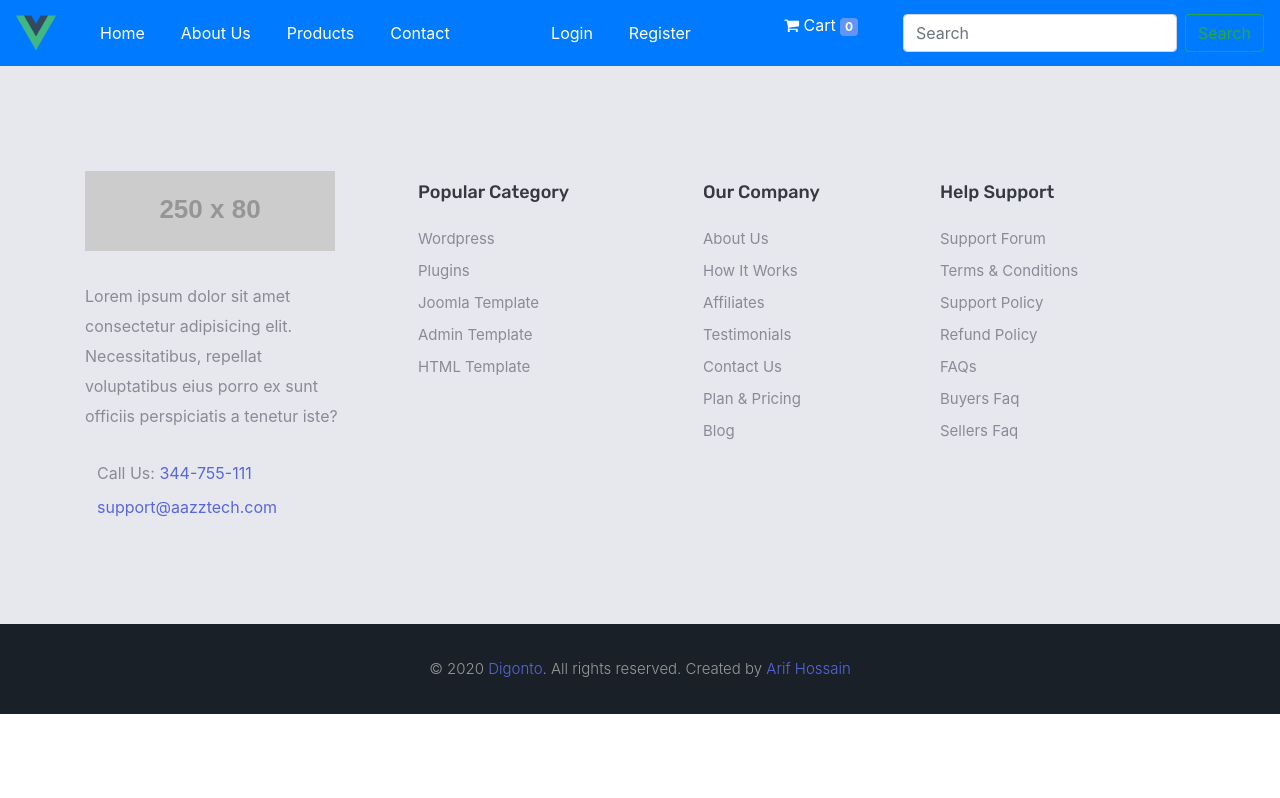
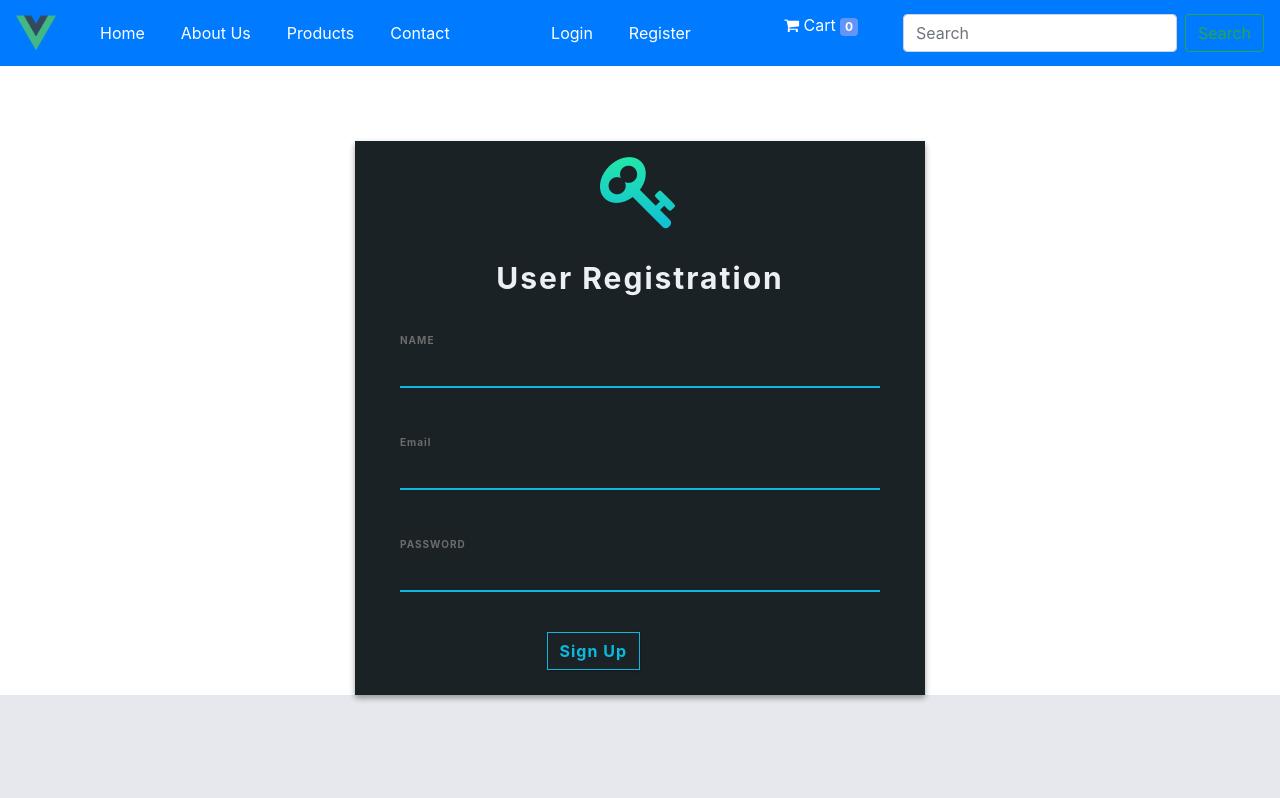
Before and after one commit to arifhossainsarker/efrontend-api, a Vue app: page /register in a window 1280 px wide. Shown: the top 798 px of the page. Built offline with nearby package versions, Linux system fonts and the light colour scheme; some icons are missing.

Commit message:
register page added

```diff
--- a/src/components/parsials/Navbar.vue
+++ b/src/components/parsials/Navbar.vue
@@ -26,7 +26,7 @@
           <router-link class="nav-link" to="/login">Login</router-link>
         </li>
         <li class="nav-item active">
-          <a class="nav-link" href="#">Register</a>
+          <router-link class="nav-link" to="/register">Register</router-link>
         </li>
 
       </ul>
--- /dev/null
+++ b/src/components/parsials/Register.vue
@@ -0,0 +1,192 @@
+<template>
+<div class="container login-page">
+        <div class="row">
+            <div class="col-lg-3 col-md-2"></div>
+            <div class="col-lg-6 col-md-8 login-box">
+                <div class="col-lg-12 login-key">
+                    <i class="fa fa-key" aria-hidden="true"></i>
+                </div>
+                <div class="col-lg-12 login-title">
+                    User Registration
+                </div>
+
+                <div class="col-lg-12 login-form">
+                    <div class="col-lg-12 login-form">
+                        <form @click.prevent="AddUsers()" method="post">
+                            <div class="form-group">
+                                <label class="form-control-label">NAME</label>
+                                <input type="text" class="form-control" v-model="form.name" name="name">
+                            </div>
+                            <div class="form-group">
+                                <label class="form-control-label">Email</label>
+                                <input type="text" class="form-control" v-model="form.email" name="email">
+                            </div>
+                            <div class="form-group">
+                                <label class="form-control-label">PASSWORD</label>
+                                <input type="password" class="form-control" name="password" v-model="form.password">
+                            </div>
+
+                            <div class="col-lg-12 loginbttm">
+                                <div class="col-lg-6 login-btm login-text">
+                                    <!-- Error Message -->
+                                </div>
+                                <div class="col-lg-6 login-btm login-button">
+                                    <button type="submit" class="btn btn-outline-primary">Sign Up</button>
+                                </div>
+                            </div>
+                        </form>
+                    </div>
+                </div>
+                <div class="col-lg-3 col-md-2"></div>
+            </div>
+        </div>
+    </div>
+</template>
+
+<script>
+import axios from 'axios'
+export default {
+    data(){
+        return{
+            form: {
+                name:'',
+                email:'',
+                password:''
+            }
+        }
+    },
+    methods: {
+        AddUsers(){
+            axios.post('http://ebackend-api.test/api/auth/register', this.form)
+                    .then(()=>{
+                        this.$router.push({name: "About"})
+                    })
+        }
+    }
+}
+</script>
+
+<style>
+     .login-page .login-box {
+        margin-top: 75px;
+        height: auto;
+        background: #1A2226;
+        text-align: center;
+        box-shadow: 0 3px 6px rgba(0, 0, 0, 0.16), 0 3px 6px rgba(0, 0, 0, 0.23);
+    }
+
+    .login-page .login-key {
+        height: 100px;
+        font-size: 80px;
+        line-height: 100px;
+        background: -webkit-linear-gradient(#27EF9F, #0DB8DE);
+        -webkit-background-clip: text;
+        -webkit-text-fill-color: transparent;
+    }
+
+    .login-page .login-title {
+        margin-top: 15px;
+        text-align: center;
+        font-size: 30px;
+        letter-spacing: 2px;
+        margin-top: 15px;
+        font-weight: bold;
+        color: #ECF0F5;
+    }
+
+    .login-page .login-form {
+        margin-top: 25px;
+        text-align: left;
+    }
+
+    .login-page input[type=text] {
+        background-color: #1A2226;
+        border: none;
+        border-bottom: 2px solid #0DB8DE;
+        border-top: 0px;
+        border-radius: 0px;
+        font-weight: bold;
+        outline: 0;
+        margin-bottom: 20px;
+        padding-left: 0px;
+        color: #ECF0F5;
+    }
+
+    .login-page input[type=password] {
+        background-color: #1A2226;
+        border: none;
+        border-bottom: 2px solid #0DB8DE;
+        border-top: 0px;
+        border-radius: 0px;
+        font-weight: bold;
+        outline: 0;
+        padding-left: 0px;
+        margin-bottom: 20px;
+        color: #ECF0F5;
+    }
+
+    .login-page .form-group {
+        margin-bottom: 40px;
+        outline: 0px;
+    }
+
+    .login-page .form-control:focus {
+        border-color: inherit;
+        -webkit-box-shadow: none;
+        box-shadow: none;
+        border-bottom: 2px solid #0DB8DE;
+        outline: 0;
+        background-color: #1A2226;
+        color: #ECF0F5;
+    }
+
+    .login-page input:focus {
+        outline: none;
+        box-shadow: 0 0 0;
+    }
+
+    .login-page label {
+        margin-bottom: 0px;
+    }
+
+    .login-page .form-control-label {
+        font-size: 10px;
+        color: #6C6C6C;
+        font-weight: bold;
+        letter-spacing: 1px;
+    }
+
+    .login-page .btn-outline-primary {
+        border-color: #0DB8DE;
+        color: #0DB8DE;
+        border-radius: 0px;
+        font-weight: bold;
+        letter-spacing: 1px;
+        box-shadow: 0 1px 3px rgba(0, 0, 0, 0.12), 0 1px 2px rgba(0, 0, 0, 0.24);
+    }
+
+    .login-page .btn-outline-primary:hover {
+        background-color: #0DB8DE;
+        right: 0px;
+    }
+
+    .login-page .login-btm {
+        float: left;
+    }
+
+    .login-page .login-button {
+        padding-right: 0px;
+        text-align: right;
+        margin-bottom: 25px;
+    }
+
+    .login-page .login-text {
+        text-align: left;
+        padding-left: 0px;
+        color: #A2A4A4;
+    }
+
+    .login-page .loginbttm {
+        padding: 0px;
+    }
+</style>
--- a/src/router/index.js
+++ b/src/router/index.js
@@ -3,6 +3,7 @@ import Home from '../components/Home.vue'
 import About from '../components/About.vue'
 import ProductDetails from '../components/parsials/ProductDetails.vue'
 import Login from '../components/parsials/Login.vue'
+import Register from '../components/parsials/Register.vue'
 
 const routes =[
     {
@@ -24,6 +25,11 @@ const routes =[
         path: "/login",
         name: "Login",
         component: Login
+    },
+    {
+        path: "/register",
+        name: "Register",
+        component: Register
     }
 ];
 
```
